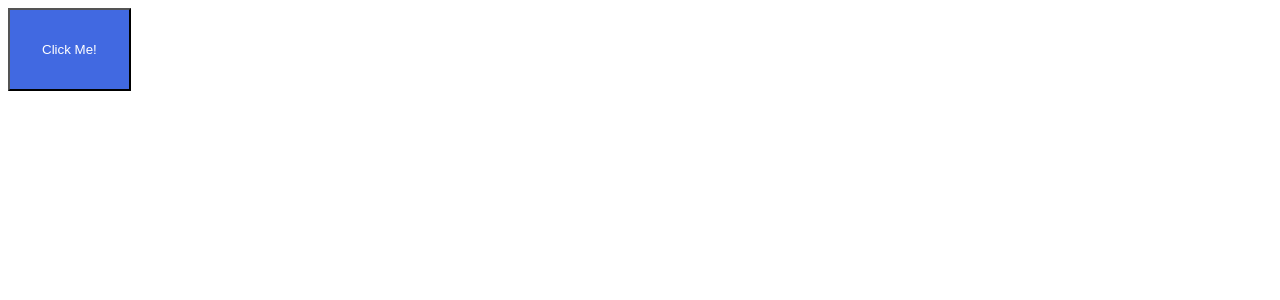
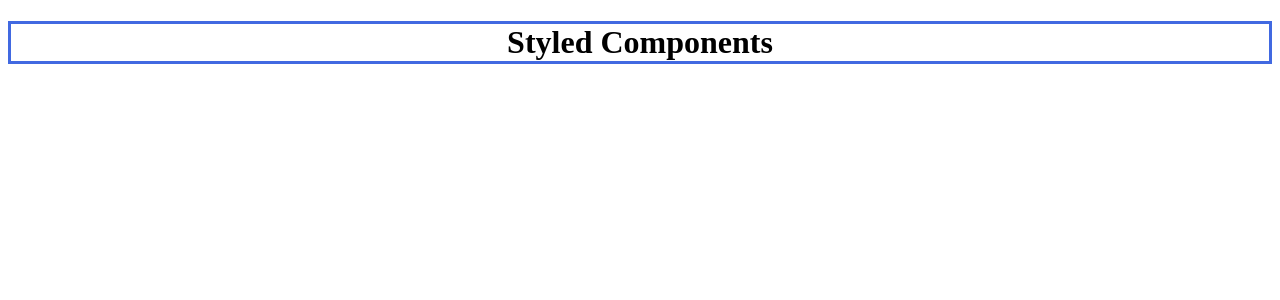
Before and after one commit to PabloFernandez-Git/Styled-components-libreria, a React (Create React App) app: page / in a window 1280 px wide. Shown: the top 300 px of the page. Built offline with nearby package versions, Linux system fonts and the light colour scheme.

Commit message:
Estilos dinámicos con funciones

```diff
--- a/src/App.jsx
+++ b/src/App.jsx
@@ -1,10 +1,11 @@
 import React, { Component } from 'react'
-import Button from './components/Button/Button';
+//import Button from './components/Button/Button';
+import Title from './components/Title'
 
 class App extends Component {
 
     render() {
-        return <Button />
+        return <Title />
     }
 }
 
--- /dev/null
+++ b/src/components/Title.jsx
@@ -0,0 +1,28 @@
+import React from 'react'
+import styled from 'styled-components'
+
+
+const getBorder = (width, type, color) => {
+    return `${width} ${type} ${color}`
+}
+
+const StyledTitle = styled.h1`
+    text-align: center;
+    border: ${getBorder('3px', 'solid', 'royalblue')};
+`
+
+const Title = () => {
+    return(
+        <StyledTitle>Styled Components</StyledTitle>
+    )
+}
+
+export default Title
+
+/*
+Estilos dinámicos con funciones
+
+
+
+
+*/
```
Also changed, not shown: src/components/Button/Button.jsx (+1 -11 lines).
